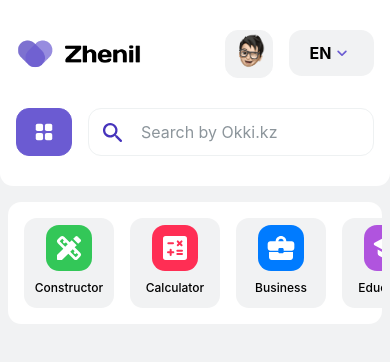
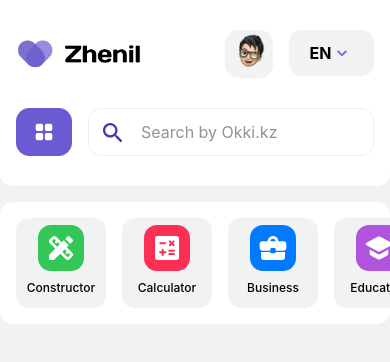
Before and after one commit to DreamerView/zhenil-next, a Next.js app: page / in a window 390 px wide. Shown: the top 362 px of the page. Built offline with nearby package versions, Linux system fonts and the light colour scheme.

Commit message:
margin changed

```diff
--- a/styles/globals.css
+++ b/styles/globals.css
@@ -238,7 +238,7 @@ p.nav > a {
 @media (prefers-color-scheme: dark) {
   :root {
       /* --background-color:hsl(240, 3%, 11%); */
-      --background-color:hsl(240, 3%, 9%);
+      --background-color:hsl(240, 3%, 7%);
       --header-color:hsl(240, 3%, 11%);
       --block-color: hsl(240, 2%, 18%);
       --menu-color:hsl(240, 2%, 18%);
@@ -451,7 +451,7 @@ p.nav > a {
       --m-1: 30px 16px;
       --m-2: 38px 16px;
       --n-1: 16px 16px;
-      --n-2: 16px 8px;
+      --n-2: 16px 0;
       --m-p: 0 32px;
       --p:48px;
       --n-b: transparent;
--- a/styles/index_main.module.css
+++ b/styles/index_main.module.css
@@ -110,7 +110,7 @@
         overflow-y: hidden;
         background-color: var(--nav_block);
         border-radius: 13px;
-        margin: 0 8px;
+        margin: 0;
     }
     div.main__menu_nav_blocks {
         display: flex;
```
